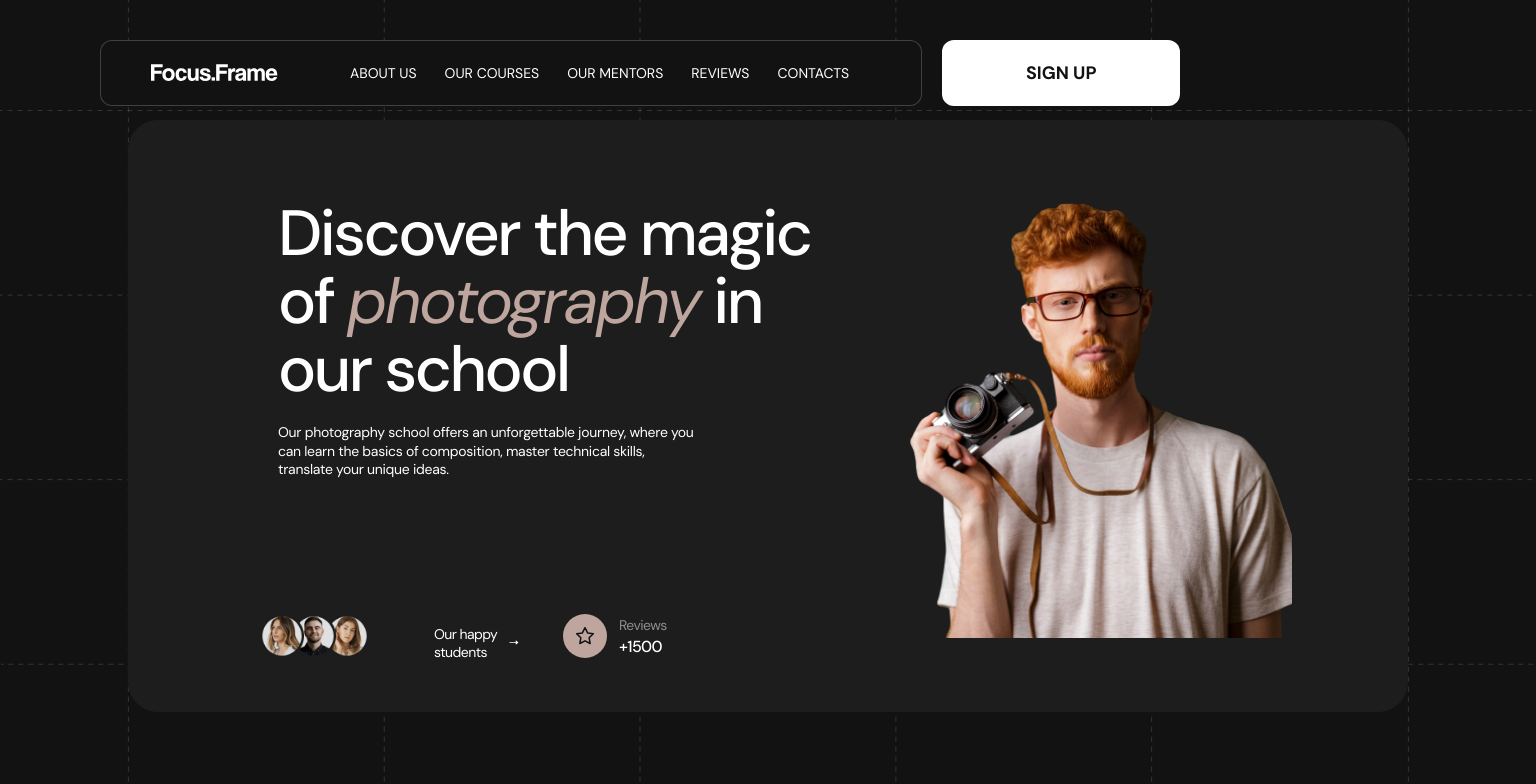
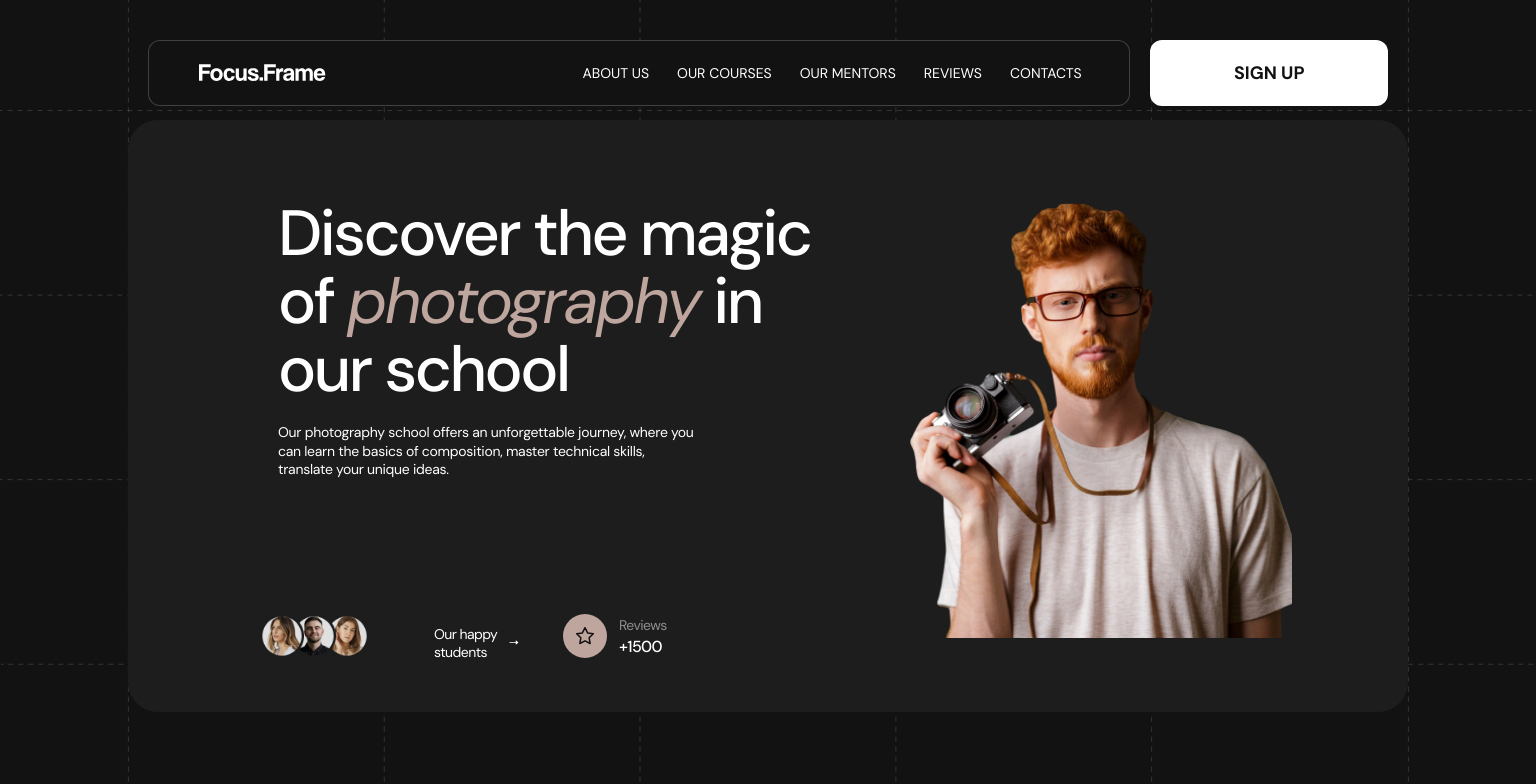
Before and after one commit to GoitStudentsWorks/102_html-css_F-r-a-n-c-u-z, a website built with Vite: page src/index.html in a window 1536 px wide. Shown: the top 784 px of the page. Built offline with nearby package versions, Linux system fonts and the light colour scheme; files whose address does not match are found by name.

Commit message:
Update header.css

```diff
--- a/src/css/header.css
+++ b/src/css/header.css
@@ -1,6 +1,9 @@
 .header {
-  top: 20px;
-  left: 100px;
+  top: 20px; /* Отступ вверху 20px */
+  left: 50%;
+  transform: translateX(-50%);
+  /* top: 20px;
+  left: 100px; */
   display: flex;
   position: absolute;
 }
@@ -35,6 +38,11 @@
     width: 822px;
   }
 }
+@media only screen and (min-width: 1440px) {
+  .container-header {
+    width: 982px;
+  }
+}
 
 .header-logo {
   margin: 15px 0px 15px 20px;
@@ -51,6 +59,12 @@
     margin-left: 50px;
   }
 }
+@media only screen and (min-width: 1440px) {
+  .header-nav-div {
+    padding-left: 209px;
+  }
+}
+
 .header-icon-link-cmr {
   fill: #bea69e66;
 }
```
